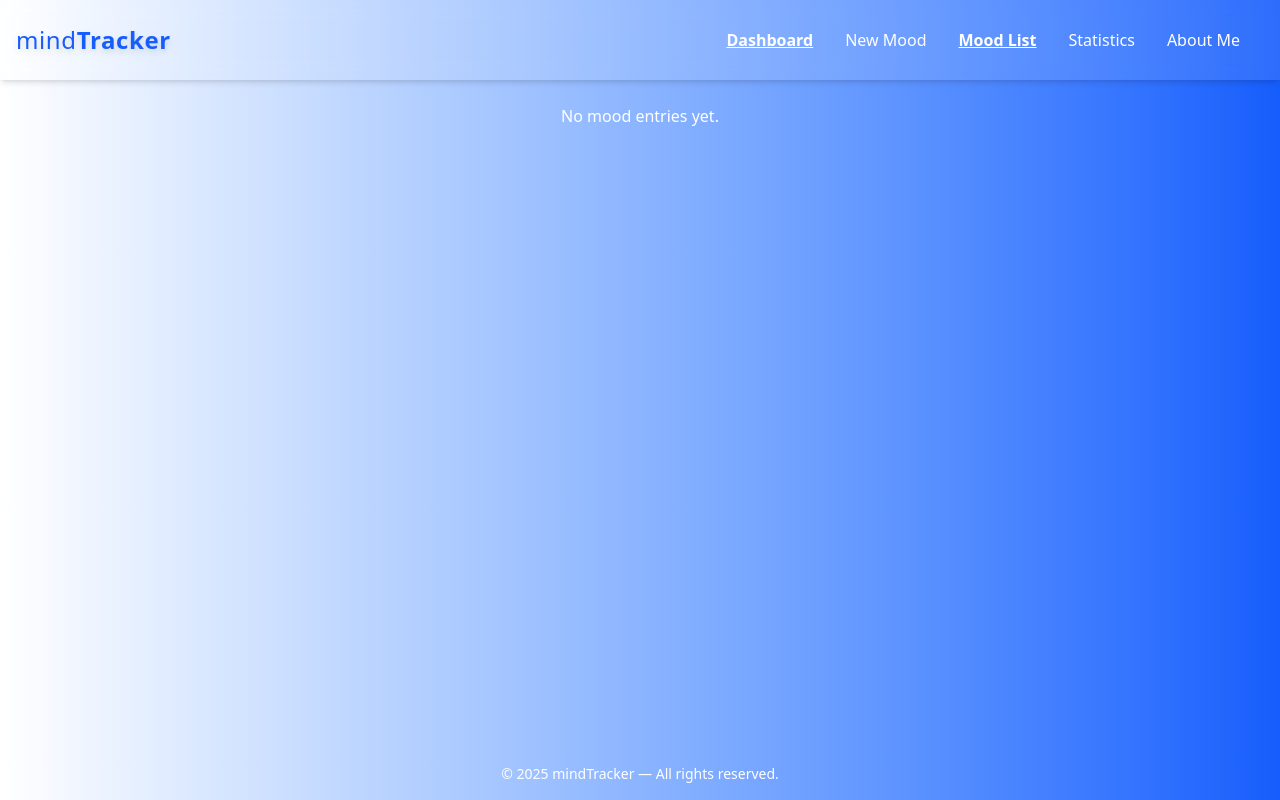
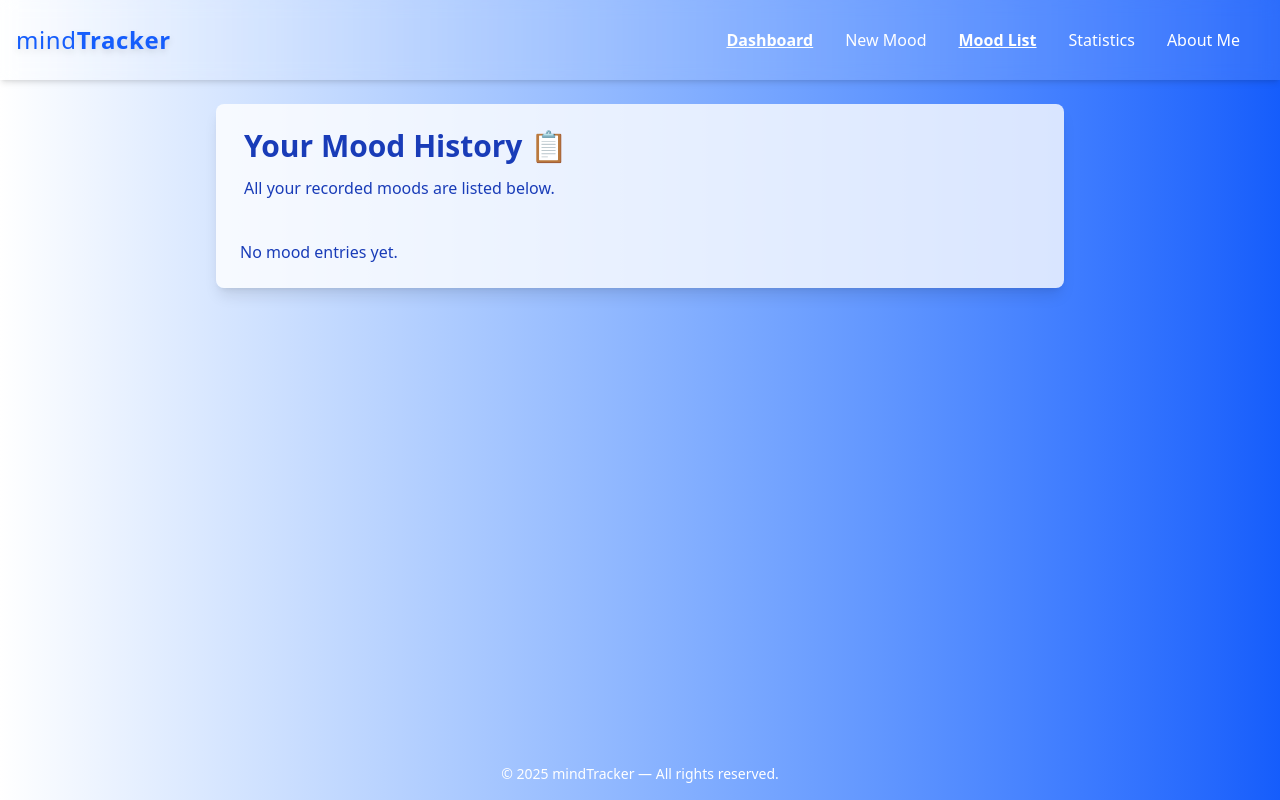
Before and after one commit to khazarglzd/mindTrack-ai-react, a React (Vite) app: page /dashboard/moodlist in a window 1280 px wide. Built offline with nearby package versions, Linux system fonts and the light colour scheme.

Commit message:
feat: add MoodList page

```diff
--- a/src/components/MoodList.jsx
+++ b/src/components/MyMoodList.jsx
@@ -1,12 +1,14 @@
 import React, { useState } from 'react';
 import { useMood } from '../context/MoodContext';
 
-const MoodList = ({ moods }) => {
+
+const MyMoodList = ({ moods, defaultOpen = false, showToggle = true }) => {
     const { deleteMood, editMood } = useMood();
     const [editingId, setEditingId] = useState(null);
     const [editedEmoji, setEditedEmoji] = useState('');
     const [editedNote, setEditedNote] = useState('');
-    const [isOpen, setIsOpen] = useState(false);
+    const [isOpen, setIsOpen] = useState(defaultOpen);
+
 
     const handleEditClick = (mood) => {
         setEditingId(mood.id);
@@ -32,18 +34,20 @@ const MoodList = ({ moods }) => {
         return <p className="text-blue/80">No mood entries yet.</p>;
     }
 
+
+
     return (
         <div className="space-y-4">
+            {showToggle && (
+                <div onClick={() => setIsOpen(!isOpen)} className="flex justify-between items-center cursor-pointer bg-white/90 px-4 py-2 rounded shadow">
+                    <h2 className="text-xl font-semibold text-blue-800">My Mood List</h2>
+                    <button className="text-2xl text-blue-600 cursor-pointer hover:text-blue-900 transition">
+                        {isOpen ? '▲' : '▼'}
+                    </button>
+                </div>
+            )}
 
-            <div onClick={() => setIsOpen(!isOpen)} className="flex justify-between items-center cursor-pointer bg-white/90 px-4 py-2 rounded shadow">
-                <h2 className="text-xl font-semibold text-blue-800">My Mood List</h2>
-                <button onClick={() => setIsOpen(!isOpen)} className="text-2xl text-blue-600 cursor-pointer hover:text-blue-900 transition">
-                    {isOpen ? '▲' : '▼'}
-                </button>
-            </div>
-
-
-            {isOpen && moods.map((mood) => {
+            {(isOpen || !showToggle) && moods.map((mood) => {
                 const isEditing = editingId === mood.id;
 
                 return (
@@ -111,4 +115,4 @@ const MoodList = ({ moods }) => {
     );
 };
 
-export default MoodList;
+export default MyMoodList;
--- a/src/pages/Dashboard.jsx
+++ b/src/pages/Dashboard.jsx
@@ -3,7 +3,7 @@ import { useAuth } from '../context/AuthContext'
 import { useNavigate } from 'react-router-dom'
 
 import AddMoodForm from '../components/AddMoodForm'
-import MoodList from '../components/MoodList'
+import MyMoodList from '../components/MyMoodList'
 import { useMood } from "../context/MoodContext"
 
 const Dashboard = () => {
@@ -46,7 +46,7 @@ const Dashboard = () => {
             >
                 Sign Out
             </button> */}
-            <MoodList moods={moods} />
+            <MyMoodList moods={moods} />
         </div>
 
     )
--- /dev/null
+++ b/src/pages/MoodList.jsx
@@ -0,0 +1,17 @@
+import React from 'react';
+import MyMoodList from '../components/MyMoodList';
+import { useMood } from '../context/MoodContext';
+
+const MoodList = () => {
+    const { moods } = useMood();
+
+    return (
+        <div className="bg-white/80 p-6 rounded-lg shadow-lg text-blue-800 w-full">
+            <h2 className="text-3xl font-bold mb-3 ml-1">Your Mood History 📋</h2>
+            <p className="text-md mb-10 ml-1">All your recorded moods are listed below.</p>
+            <MyMoodList moods={moods} defaultOpen={true} showToggle={false} />
+        </div>
+    );
+};
+
+export default MoodList;
--- a/src/routes/RouteConfig.jsx
+++ b/src/routes/RouteConfig.jsx
@@ -6,10 +6,9 @@ import Dashboard from '../pages/Dashboard';
 import Statistics from '../pages/Statistics';
 import { useAuth } from '../context/AuthContext';
 import LoadingScreen from '../components/LoadingScreen';
-import MoodList from '../components/MoodList';
 import AboutUs from '../pages/AboutUs';
-import AddMoodForm from '../components/AddMoodForm';
 import NewMood from '../pages/NewMood';
+import MoodList from "../pages/MoodList"
 
 function RouteConfig() {
     const { isAuthenticated } = useAuth();
```
